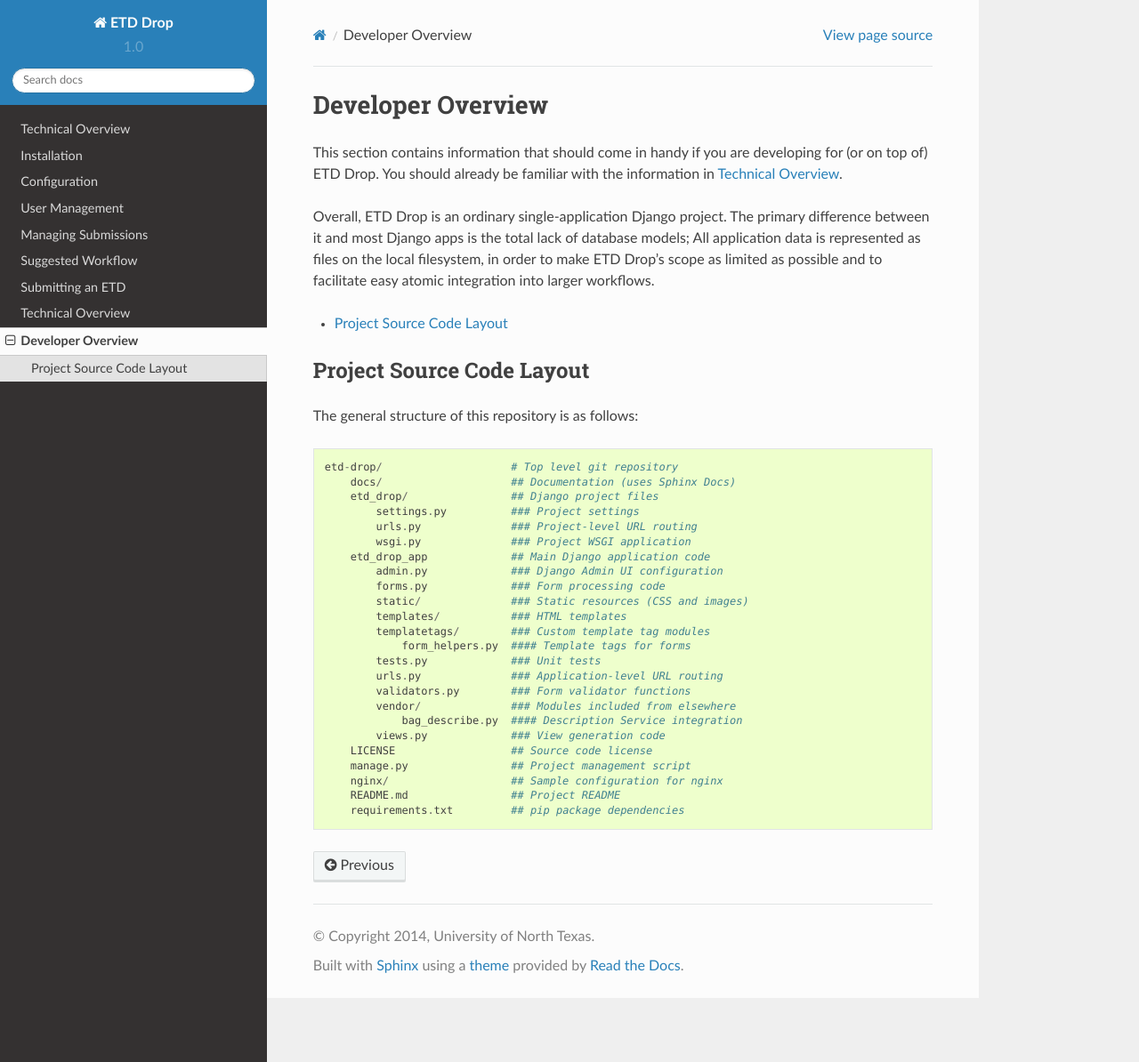
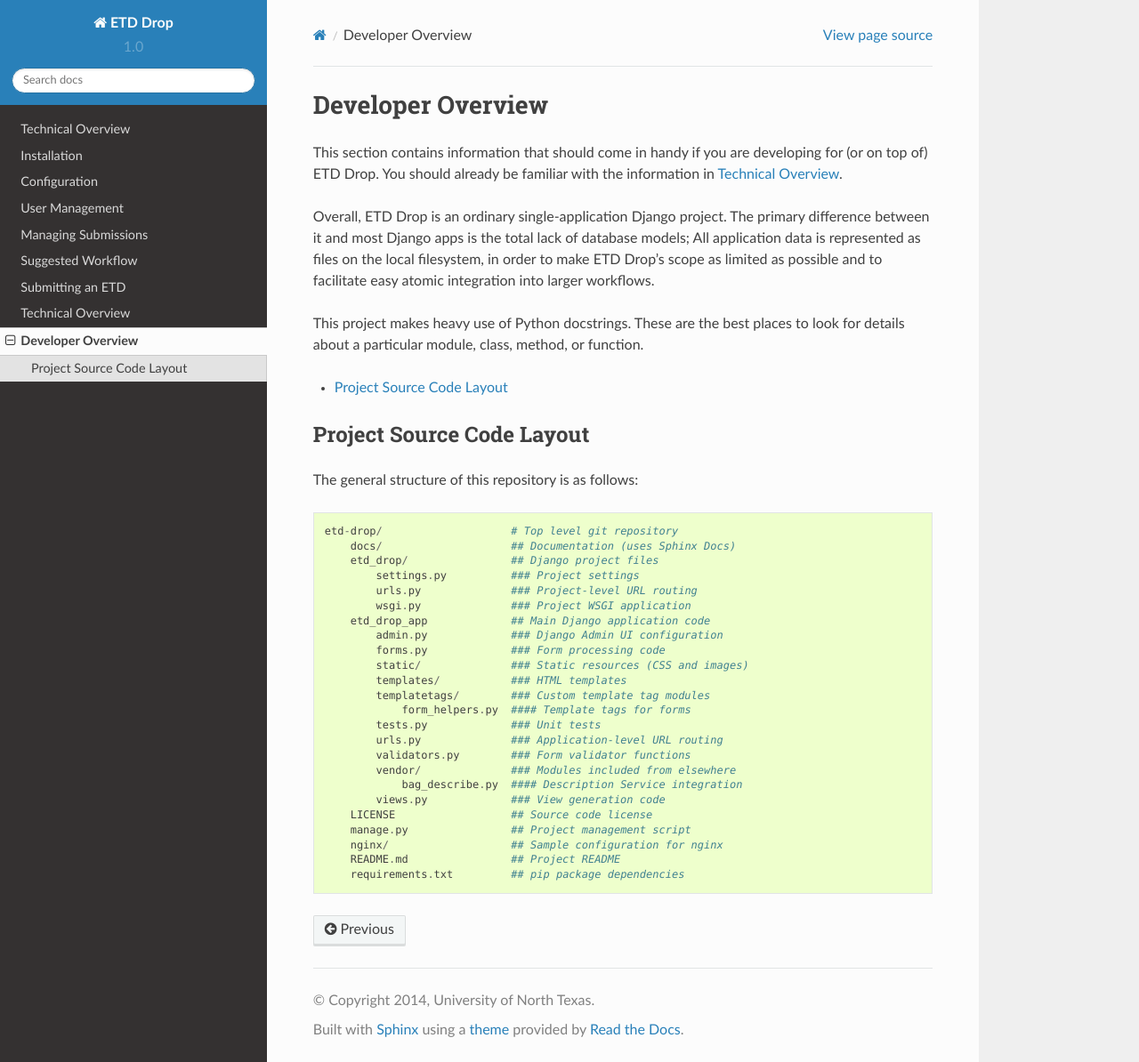
Before and after one commit to MetaArchive/etd-drop, a Sphinx documentation site: the page built from docs/source/developer_overview.rst, in a window 1280 px wide and 1194 px high. Shown: the whole window at 89% size. Built offline with Sphinx 7.4.7 and the Read the Docs theme 2.0.0, drawn with Linux system fonts in a browser that asks for light colours.

Commit message:
Additional developer notes

```diff
--- a/docs/source/developer_overview.rst
+++ b/docs/source/developer_overview.rst
@@ -12,6 +12,10 @@ database models; All application data is represented as files on the
 local filesystem, in order to make ETD Drop's scope as limited as
 possible and to facilitate easy atomic integration into larger
 workflows.
+
+This project makes heavy use of Python docstrings. These are the best
+places to look for details about a particular module, class, method, or
+function.
 
 .. contents::
     :local:
```
